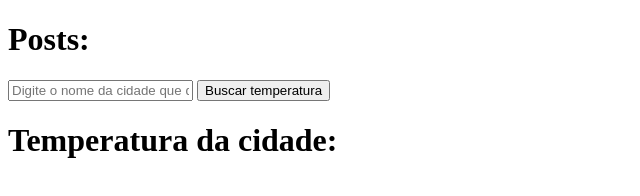
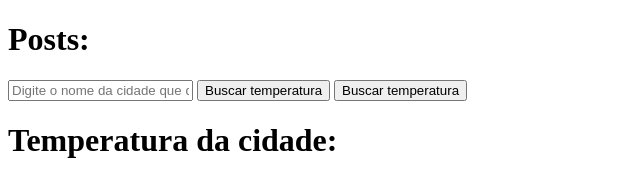
Before and after one commit to juliocesardemoraes/exercicioFetch, a plain HTML site: page index.html in a window 1280 px wide. Shown: the whole page, without its empty margins (0-640 px from the left). Drawn offline with Linux system fonts and the light colour scheme.

Commit message:
feature: add button

```diff
--- a/index.html
+++ b/index.html
@@ -15,6 +15,7 @@
         placeholder="Digite o nome da cidade que deseja procurar a temperatura"
       />
       <button onclick="chamarApi()">Buscar temperatura</button>
+      <button onclick="chamarApi()">Buscar temperatura</button>
 
       <div>
         <h1>Temperatura da cidade:</h1>
```
